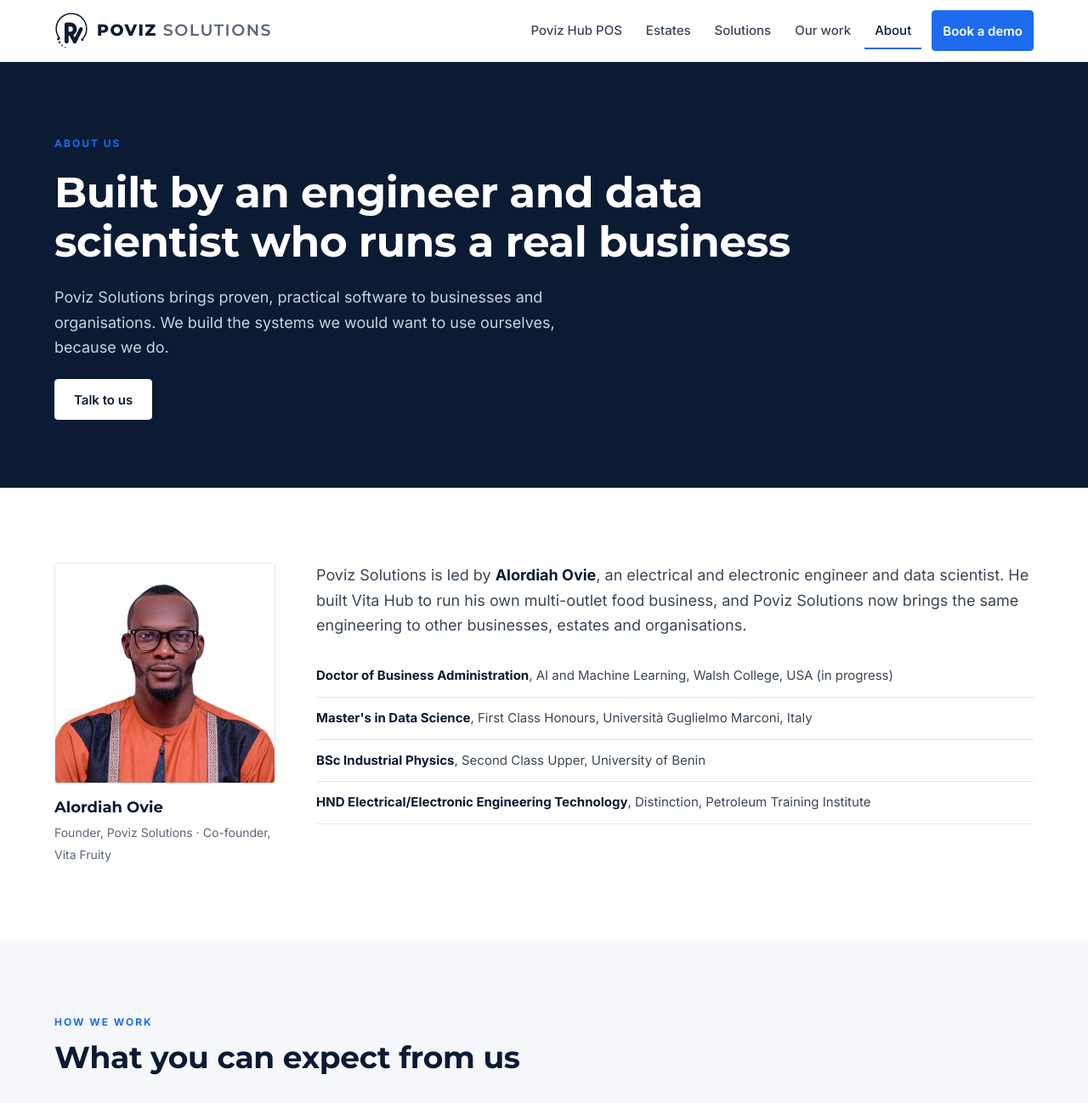
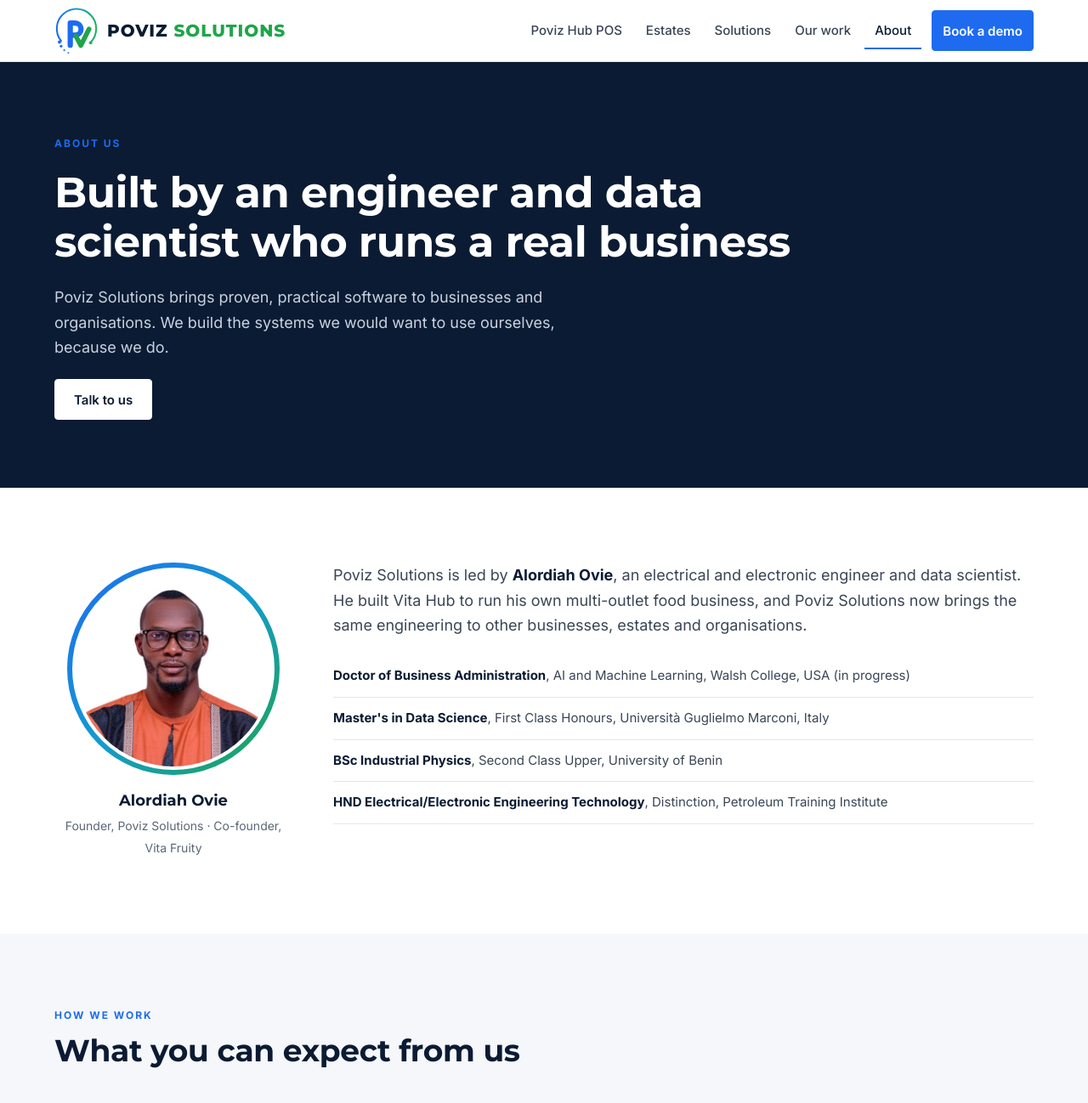
Before and after one commit to ovizandrew-tech/povizsolutions-site, a plain HTML site: page about/index.html in a window 1280 px wide. Shown: the top 1298 px of the page at 85% size. Drawn offline with Linux system fonts and the light colour scheme.

Commit message:
Restore original logo colours, wordmark and favicon; round photo with gradient ring
Co-Authored-By: Claude Opus 5.5 <noreply@anthropic.com>
Claude-Session: https://claude.ai/code/session_01XWzB2nF1uM2sEVzegJveVZ

```diff
--- a/about/index.html
+++ b/about/index.html
@@ -19,7 +19,7 @@
 <body>
 <header class="site-header">
 <div class="wrap">
-<a class="logo" href="/" aria-label="Poviz Solutions home"><svg viewBox="14 6 92 100" aria-hidden="true"><path d="M28.1,76.8 A41 41 0 1 1 89.5,79.5" fill="none" stroke="currentColor" stroke-width="3.6" stroke-linecap="round"/><circle cx="24.5" cy="79" r="3.4" fill="currentColor"/><circle cx="28" cy="87.5" r="2.8" fill="currentColor"/><circle cx="34.5" cy="96" r="2" fill="currentColor"/><circle cx="43" cy="101.5" r="1.7" fill="currentColor"/><circle cx="89.5" cy="80.5" r="3.4" fill="currentColor"/><path d="M47,39.5 H57 A12.5 12.5 0 0 1 57,64.5 H47 M47,39.5 V85.5" fill="none" stroke="currentColor" stroke-width="11" stroke-linecap="round" stroke-linejoin="round"/><path d="M59,67 L69,86 L86,52" fill="none" stroke="currentColor" stroke-width="10" stroke-linecap="round" stroke-linejoin="round"/></svg><b>POVIZ <span>SOLUTIONS</span></b></a>
+<a class="logo" href="/" aria-label="Poviz Solutions home"><svg viewBox="14 6 92 100" aria-hidden="true"><defs><linearGradient id="pvnav" x1="0" y1="0" x2="1" y2="0"><stop offset="0" stop-color="#1E6BF0"/><stop offset="0.5" stop-color="#139BD0"/><stop offset="1" stop-color="#20B25A"/></linearGradient></defs><path d="M28.1,76.8 A41 41 0 1 1 89.5,79.5" fill="none" stroke="url(#pvnav)" stroke-width="3.6" stroke-linecap="round"/><circle cx="24.5" cy="79" r="3.4" fill="#1E6BF0"/><circle cx="28" cy="87.5" r="2.8" fill="#1E6BF0"/><circle cx="34.5" cy="96" r="2" fill="#1E6BF0"/><circle cx="43" cy="101.5" r="1.7" fill="#1E6BF0"/><circle cx="89.5" cy="80.5" r="3.4" fill="#20B25A"/><path d="M47,39.5 H57 A12.5 12.5 0 0 1 57,64.5 H47 M47,39.5 V85.5" fill="none" stroke="#1E6BF0" stroke-width="11" stroke-linecap="round" stroke-linejoin="round"/><path d="M59,67 L69,86 L86,52" fill="none" stroke="#1FA54A" stroke-width="10" stroke-linecap="round" stroke-linejoin="round"/></svg><b>POVIZ <span>SOLUTIONS</span></b></a>
 <nav class="nav" aria-label="Main"><a href="/pos/">Poviz Hub POS</a><a href="/estate/">Estates</a><a href="/solutions/">Solutions</a><a href="/work/">Our work</a><a href="/about/" aria-current="page">About</a><a class="btn" href="/contact/">Book a demo</a></nav>
 <details class="menu"><summary aria-label="Open menu"><svg width="18" height="18" viewBox="0 0 24 24" fill="none" stroke="currentColor" stroke-width="2" stroke-linecap="round" aria-hidden="true"><path d="M4 7h16M4 12h16M4 17h16"/></svg>Menu</summary>
 <nav class="menu-panel" aria-label="Main"><a href="/pos/">Poviz Hub POS</a><a href="/estate/">Estates</a><a href="/solutions/">Solutions</a><a href="/work/">Our work</a><a href="/about/">About</a><a class="btn" href="/contact/">Book a demo</a></nav></details>
@@ -30,7 +30,7 @@
 <div class="copy"><div class="eyebrow">About us</div><h1>Built by an engineer and data scientist who runs a real business</h1><p class="lede">Poviz Solutions brings proven, practical software to businesses and organisations. We build the systems we would want to use ourselves, because we do.</p><div class="btn-row"><a class="btn btn-light" href="/contact/">Talk to us</a></div></div>
 
 </div></section><section class="section"><div class="wrap profile">
-<figure><img src="/ovie.jpg" alt="Alordiah Ovie, founder of Poviz Solutions" width="238" height="238"><figcaption class="who"><b>Alordiah Ovie</b><span>Founder, Poviz Solutions · Co-founder, Vita Fruity</span></figcaption></figure>
+<figure><div class="photo-ring"><img src="/ovie.jpg" alt="Alordiah Ovie, founder of Poviz Solutions" width="238" height="238"></div><figcaption class="who"><b>Alordiah Ovie</b><span>Founder, Poviz Solutions · Co-founder, Vita Fruity</span></figcaption></figure>
 <div class="stack">
 <p class="lede">Poviz Solutions is led by <b style="color:var(--navy)">Alordiah Ovie</b>, an electrical and electronic engineer and data scientist. He built Vita Hub to run his own multi-outlet food business, and Poviz Solutions now brings the same engineering to other businesses, estates and organisations.</p>
 <ul class="creds">
@@ -53,7 +53,7 @@
 <footer class="site-footer">
 <div class="wrap">
 <div class="foot-grid">
-<div><a class="logo light" href="/" aria-label="Poviz Solutions home"><svg viewBox="14 6 92 100" aria-hidden="true"><path d="M28.1,76.8 A41 41 0 1 1 89.5,79.5" fill="none" stroke="currentColor" stroke-width="3.6" stroke-linecap="round"/><circle cx="24.5" cy="79" r="3.4" fill="currentColor"/><circle cx="28" cy="87.5" r="2.8" fill="currentColor"/><circle cx="34.5" cy="96" r="2" fill="currentColor"/><circle cx="43" cy="101.5" r="1.7" fill="currentColor"/><circle cx="89.5" cy="80.5" r="3.4" fill="currentColor"/><path d="M47,39.5 H57 A12.5 12.5 0 0 1 57,64.5 H47 M47,39.5 V85.5" fill="none" stroke="currentColor" stroke-width="11" stroke-linecap="round" stroke-linejoin="round"/><path d="M59,67 L69,86 L86,52" fill="none" stroke="currentColor" stroke-width="10" stroke-linecap="round" stroke-linejoin="round"/></svg><b>POVIZ <span>SOLUTIONS</span></b></a>
+<div><a class="logo light" href="/" aria-label="Poviz Solutions home"><svg viewBox="14 6 92 100" aria-hidden="true"><defs><linearGradient id="pvfoot" x1="0" y1="0" x2="1" y2="0"><stop offset="0" stop-color="#1E6BF0"/><stop offset="0.5" stop-color="#139BD0"/><stop offset="1" stop-color="#20B25A"/></linearGradient></defs><path d="M28.1,76.8 A41 41 0 1 1 89.5,79.5" fill="none" stroke="url(#pvfoot)" stroke-width="3.6" stroke-linecap="round"/><circle cx="24.5" cy="79" r="3.4" fill="#1E6BF0"/><circle cx="28" cy="87.5" r="2.8" fill="#1E6BF0"/><circle cx="34.5" cy="96" r="2" fill="#1E6BF0"/><circle cx="43" cy="101.5" r="1.7" fill="#1E6BF0"/><circle cx="89.5" cy="80.5" r="3.4" fill="#20B25A"/><path d="M47,39.5 H57 A12.5 12.5 0 0 1 57,64.5 H47 M47,39.5 V85.5" fill="none" stroke="#1E6BF0" stroke-width="11" stroke-linecap="round" stroke-linejoin="round"/><path d="M59,67 L69,86 L86,52" fill="none" stroke="#1FA54A" stroke-width="10" stroke-linecap="round" stroke-linejoin="round"/></svg><b>POVIZ <span>SOLUTIONS</span></b></a>
 <p>Software that shows business owners and managers exactly what is happening, and helps them act on it.</p></div>
 <div><h3>Products</h3><ul><li><a href="/pos/">Poviz Hub POS</a></li><li><a href="/estate/">Poviz Hub Estate</a></li><li><a href="/guard/">Poviz Hub Guard</a></li><li><a href="/minutedesk/">Poviz Hub MinuteDesk</a></li></ul></div>
 <div><h3>Services</h3><ul><li><a href="/websites/">Websites and apps</a></li><li><a href="/data/">Data and dashboards</a></li><li><a href="/work/">Our work</a></li></ul></div>
--- a/assets/site.css
+++ b/assets/site.css
@@ -29,11 +29,11 @@ p{margin:0}
 .site-header{background:var(--white);border-bottom:1px solid var(--line);position:sticky;top:0;z-index:20}
 .site-header .wrap{display:flex;align-items:center;justify-content:space-between;gap:16px;min-height:72px}
 .logo{display:flex;align-items:center;gap:10px;text-decoration:none;color:var(--navy)}
-.logo svg{width:40px;height:44px;flex-shrink:0}
-.logo b{font-family:var(--display);font-weight:800;font-size:19px;letter-spacing:1.5px;white-space:nowrap}
-.logo b span{font-weight:600;color:var(--muted)}
-.on-dark .logo, .logo.light{color:var(--white)}
-.logo.light b span{color:#A9B8CF}
+.logo svg{width:52px;height:57px;flex-shrink:0}
+.logo b{font-family:var(--display);font-weight:900;font-size:20px;letter-spacing:1px;white-space:nowrap;color:var(--navy)}
+.logo b span{font-weight:900;color:#1FA54A}
+.logo.light b{color:var(--white);font-weight:800}
+.logo.light b span{color:#1FA54A;font-weight:700}
 .nav{display:flex;align-items:center;gap:4px;font-size:15px;font-weight:500}
 .nav a{color:var(--body);text-decoration:none;padding:10px 12px}
 .nav a:hover,.nav a[aria-current="page"]{color:var(--navy)}
@@ -51,7 +51,7 @@ p{margin:0}
   .menu-panel a:hover{background:var(--soft)}
   .menu-panel .btn{margin-top:6px;color:var(--white)}
 }
-@media (max-width:420px){.logo b{font-size:16px;letter-spacing:1px}.logo svg{width:34px;height:38px}}
+@media (max-width:420px){.logo b{font-size:16px;letter-spacing:.5px}.logo svg{width:40px;height:44px}}
 
 /* Buttons */
 .btn{display:inline-flex;align-items:center;justify-content:center;gap:8px;height:48px;padding:0 22px;border-radius:var(--radius);border:1.5px solid var(--blue);background:var(--blue);color:var(--white);font:600 15px var(--sans);text-decoration:none;cursor:pointer;white-space:nowrap}
@@ -198,12 +198,14 @@ a.card:hover .more{text-decoration:underline}
 .faq p{margin-top:10px;color:var(--body);font-size:15px;line-height:1.7;max-width:760px}
 
 /* About */
-.profile{display:grid;grid-template-columns:260px minmax(0,1fr);gap:48px;align-items:start}
-.profile img{width:100%;aspect-ratio:1;object-fit:cover;border-radius:var(--radius);display:block;border:1px solid var(--line)}
-.profile .who{margin-top:14px}
+.profile{display:grid;grid-template-columns:280px minmax(0,1fr);gap:48px;align-items:start}
+.photo-ring{width:250px;height:250px;border-radius:50%;padding:6px;background:linear-gradient(135deg,#1E6BF0,#139BD0,#1FA54A)}
+.photo-ring img{width:100%;height:100%;border-radius:50%;object-fit:cover;display:block;border:4px solid #fff;background:#fff}
+.profile figure{display:flex;flex-direction:column;align-items:center;text-align:center}
+.profile .who{margin-top:16px}
 .profile .who b{display:block;font-family:var(--display);font-size:18px;color:var(--navy)}
 .profile .who span{font-size:14px;color:var(--muted)}
-@media (max-width:760px){.profile{grid-template-columns:minmax(0,1fr)}.profile figure{max-width:240px}}
+@media (max-width:760px){.profile{grid-template-columns:minmax(0,1fr)}}
 .profile figure{margin:0}
 .creds{list-style:none;margin:0;padding:0;display:flex;flex-direction:column}
 .creds li{padding:12px 0;border-bottom:1px solid var(--line);font-size:15px;color:var(--body)}
```
Also changed, not shown: contact/index.html (+2 -2 lines), data/index.html (+2 -2 lines), estate/index.html (+2 -2 lines), guard/index.html (+2 -2 lines), index.html (+2 -2 lines), minutedesk/index.html (+2 -2 lines), pos/index.html (+2 -2 lines), solutions/index.html (+2 -2 lines), thanks.html (+2 -2 lines), websites/index.html (+2 -2 lines), work/index.html (+2 -2 lines), favicon.svg.
